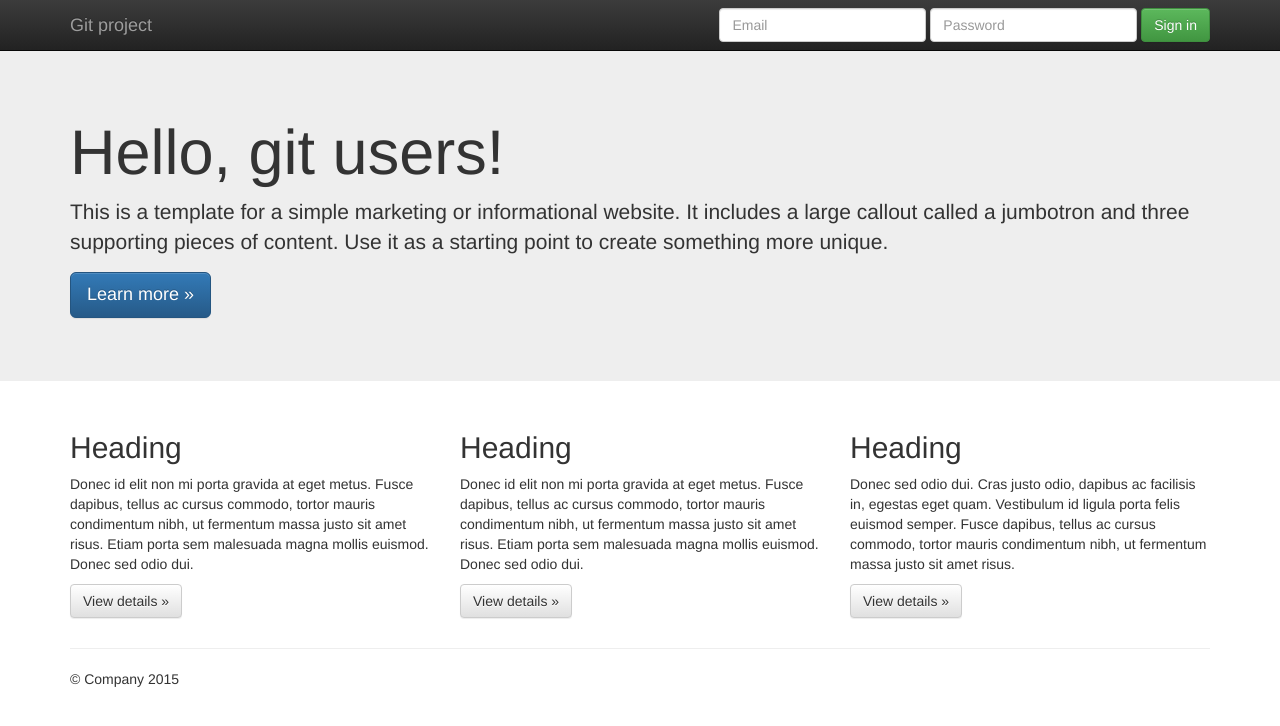
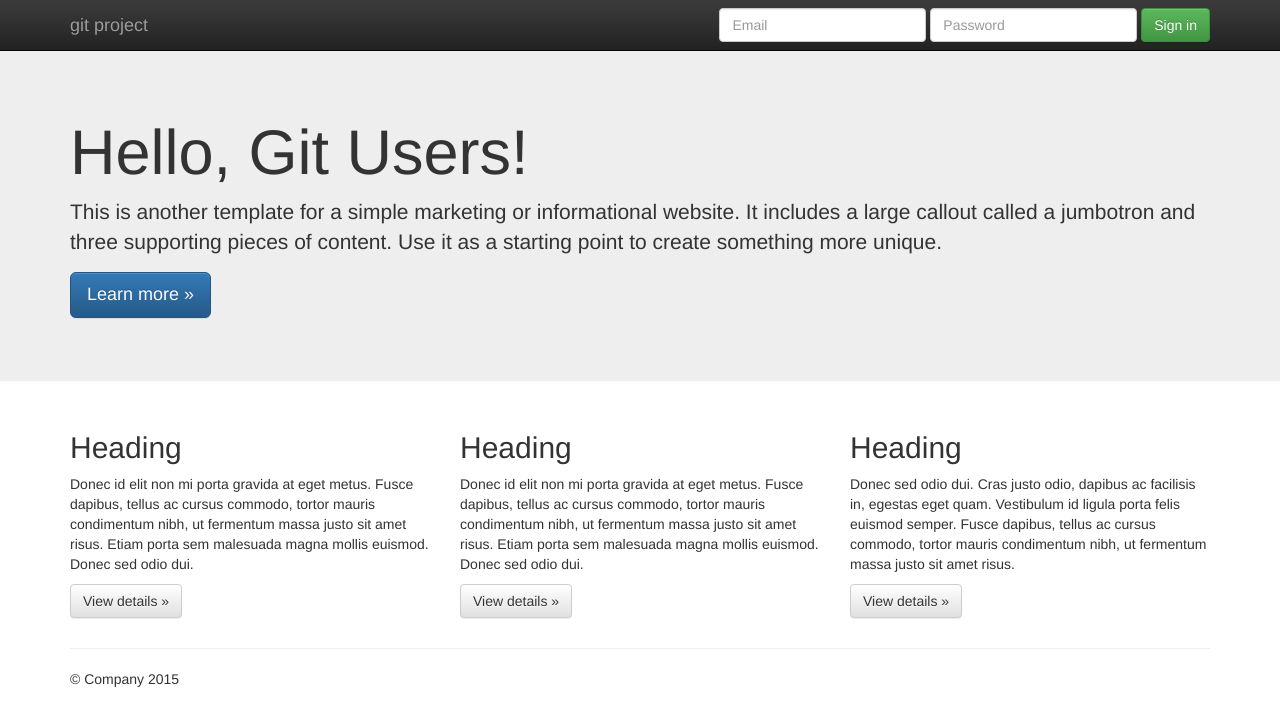
Before and after one commit to ImadAkabli/Repo, a plain HTML site: page index.html in a window 1280 px wide. Drawn offline with nearby package versions, Linux system fonts and the light colour scheme.

Commit message:
fixed bug on the index page

```diff
--- a/index.html
+++ b/index.html
@@ -36,7 +36,7 @@
             <span class="icon-bar"></span>
             <span class="icon-bar"></span>
           </button>
-          <a class="navbar-brand" href="#">Git project</a>
+          <a class="navbar-brand" href="#">git project</a>
         </div>
         <div id="navbar" class="navbar-collapse collapse">
           <form class="navbar-form navbar-right" role="form">
@@ -55,8 +55,8 @@
     <!-- Main jumbotron for a primary marketing message or call to action -->
     <div class="jumbotron">
       <div class="container">
-        <h1>Hello, git users!</h1>
-        <p>This is a template for a simple marketing or informational website. It includes a large callout called a jumbotron and three supporting pieces of content. Use it as a starting point to create something more unique.</p>
+        <h1>Hello, Git Users!</h1>
+        <p>This is another template for a simple marketing or informational website. It includes a large callout called a jumbotron and three supporting pieces of content. Use it as a starting point to create something more unique.</p>
         <p><a class="btn btn-primary btn-lg" href="#" role="button">Learn more &raquo;</a></p>
       </div>
     </div>
```
